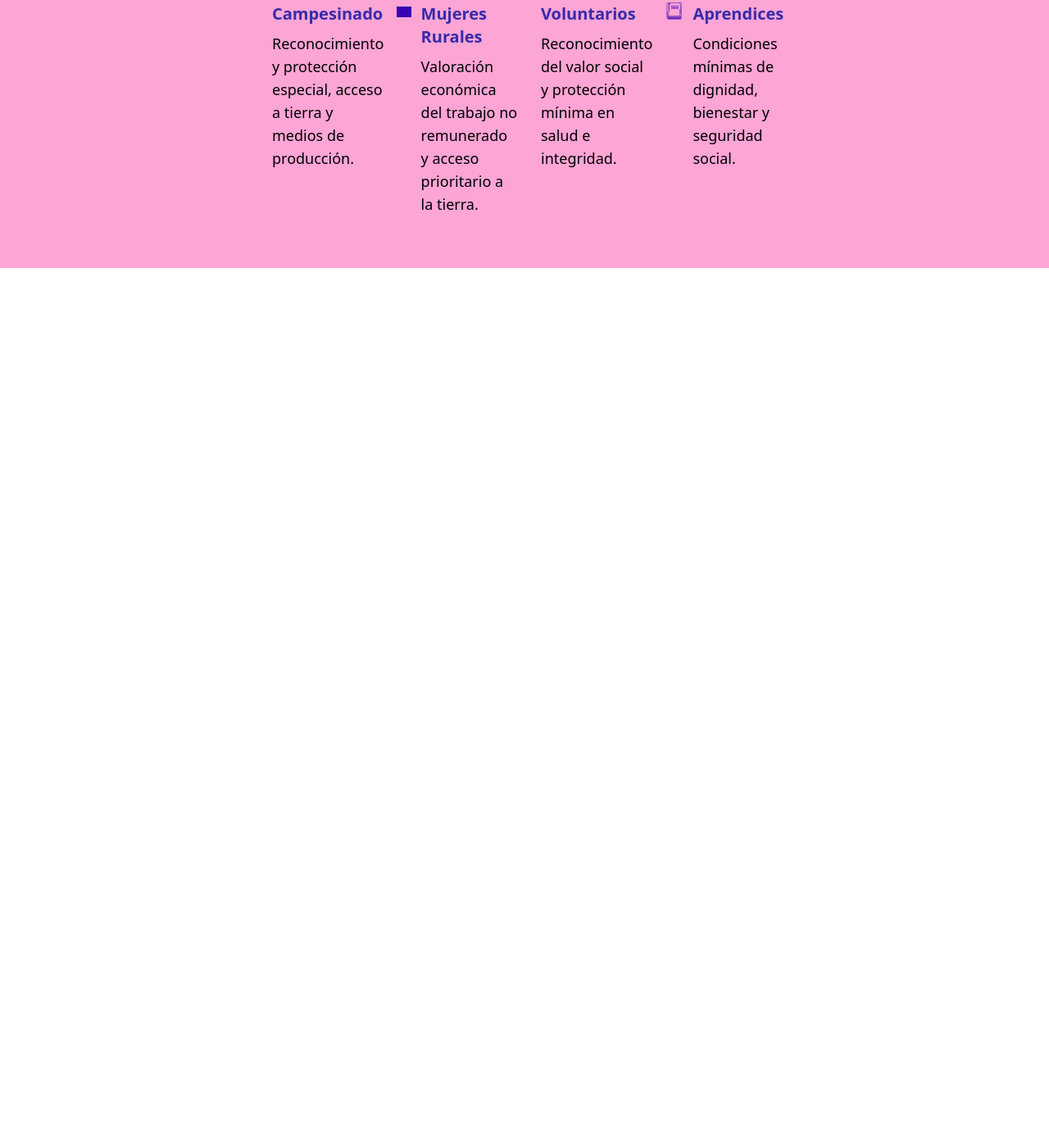
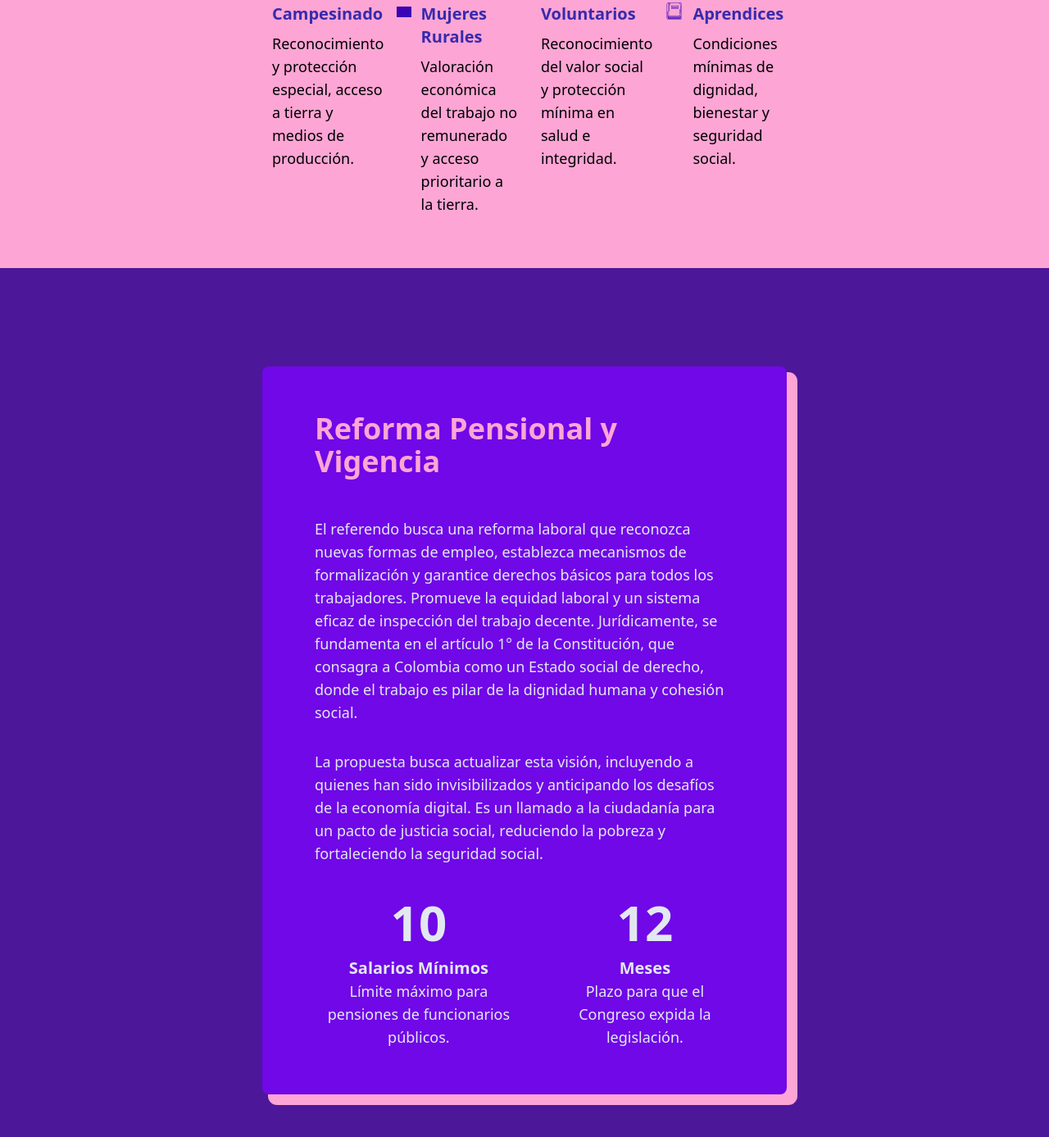
Before and after one commit to rokujs/Referendum, an Astro site: page / in a window 1280 px wide. Shown: the part 6469-7856 px from the top of the page at 82% size. Before the commit the page ends 6796 px from the top, so only its background shows below. Built offline with nearby package versions, Linux system fonts and the light colour scheme; Astro itself is replaced by a stand-in of ours; grey boxes are pictures that could not be loaded.

Commit message:
Add PensionAndValidity component to outline pension reform and its implications

```diff
--- /dev/null
+++ b/src/components/PensionAndValidity.astro
@@ -0,0 +1,60 @@
+---
+const points = [
+  {
+    number: 10,
+    title: 'Salarios Mínimos',
+    body: 'Límite máximo para pensiones de funcionarios públicos.',
+
+  },
+  {
+    number: 12,
+    title: 'Meses',
+    body: 'Plazo para que el Congreso expida la legislación.',
+  }
+]
+---
+
+<section
+  class='w-full bg-violet-900 flex flex-col items-center justify-center py-10 lg:py-30 px-4 lg:px-12'
+>
+  <div
+    style='box-shadow: 10px 10px 0px 3px var(--color-pink-300);'
+    class='flex flex-col items-center justify-center max-w-[90vw] lg:max-w-[50vw] bg-violet-700 px-8 py-6 lg:py-14 lg:px-16 rounded-lg'
+  >
+    <div>
+      <h2 class='text-4xl txt-center text-pink-300 mb-12 font-bold'>
+        Reforma Pensional y Vigencia
+      </h2>
+      <p class='text-lg text-slate-200 mb-8'>
+        El referendo busca una reforma laboral que reconozca nuevas formas de
+        empleo, establezca mecanismos de formalización y garantice derechos
+        básicos para todos los trabajadores. Promueve la equidad laboral y un
+        sistema eficaz de inspección del trabajo decente. Jurídicamente, se
+        fundamenta en el artículo 1° de la Constitución, que consagra a Colombia
+        como un Estado social de derecho, donde el trabajo es pilar de la
+        dignidad humana y cohesión social.
+      </p>
+      <p class='text-lg text-slate-200'>
+        La propuesta busca actualizar esta visión, incluyendo a quienes han sido
+        invisibilizados y anticipando los desafíos de la economía digital. Es un
+        llamado a la ciudadanía para un pacto de justicia social, reduciendo la
+        pobreza y fortaleciendo la seguridad social.
+      </p>
+    </div>
+    <div class='mt-10 flex gap-10 flex-col lg:flex-row'>
+      {
+        points.map(point => (
+          <div class="text-center text-slate-200">
+            <div class="mb-3"><span class="font-bold text-6xl">{point.number}</span></div>
+            <div>
+              <h6 class="text-xl font-semibold">{point.title}</h6>
+            </div>
+            <div>
+              <p class="text-lg">{point.body}</p>
+            </div>
+          </div>
+        ))
+      }
+    </div>
+  </div>
+</section>
--- a/src/pages/index.astro
+++ b/src/pages/index.astro
@@ -7,6 +7,7 @@ import KeyObjectives from '../components/KeyObjectives.astro';
 import PurposeAndJustification from '../components/PurposeAndJustification.astro';
 import ReformProposals from '../components/ReformProposals.astro';
 import RuralAndOtherSectors from '../components/RuralAndOtherSectors.astro';
+import PensionAndValidity from '../components/PensionAndValidity.astro';
 ---
 
 <Layout title="Referendo Constitucional: Por un Trabajo Digno en Colombia">
@@ -17,4 +18,5 @@ import RuralAndOtherSectors from '../components/RuralAndOtherSectors.astro';
 	<PurposeAndJustification />
 	<ReformProposals />
 	<RuralAndOtherSectors />
+	<PensionAndValidity />
 </Layout>
```
